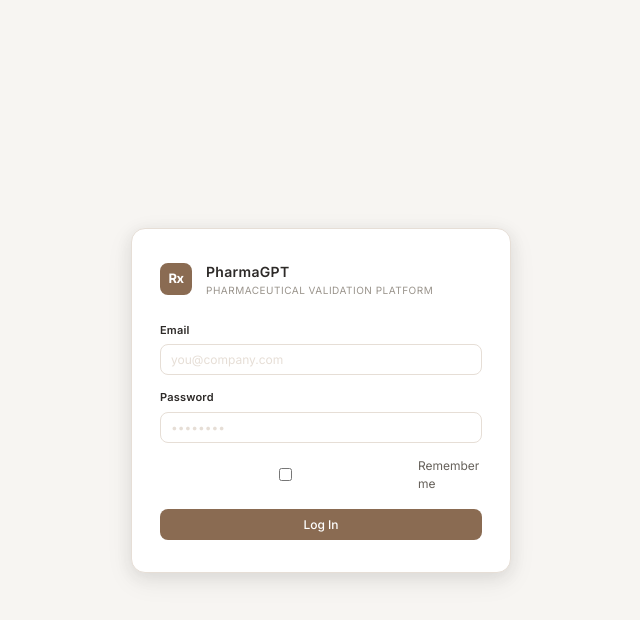
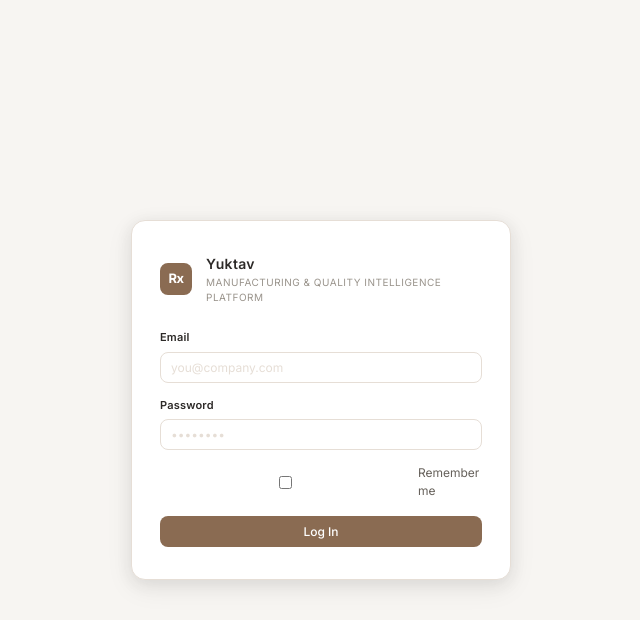
Before and after one commit to 90097aryan-ui/PharmaGPT, a Flask app: page / in a window 1280 px wide. Shown: the top 620 px of the page, without its empty margins (319-959 px from the left). Run offline with Flask 3, Linux system fonts and the light colour scheme; some libraries are stand-ins or nearby versions.

Commit message:
Rebrand PharmaGPT UI to Yuktav

```diff
--- a/pharmagpt/static/js/chat.js
+++ b/pharmagpt/static/js/chat.js
@@ -15,6 +15,18 @@ function getTime() {
 
 function scrollToBottom() {
   messagesEl.scrollTop = messagesEl.scrollHeight;
+}
+
+/**
+ * Wave 1 (AI-02, PharmaGPT Production Readiness Audit): render Markdown
+ * AI output through DOMPurify before it's ever assigned to innerHTML.
+ * AI responses can echo retrieved document/RAG content verbatim, so
+ * marked.parse() output must never be trusted as safe HTML on its own —
+ * unlike the user's own message text, which already renders via
+ * .textContent elsewhere in this file and needs no sanitizing.
+ */
+function renderMarkdown(text) {
+  return DOMPurify.sanitize(marked.parse(text));
 }
 
 /**
@@ -44,7 +56,7 @@ function appendMessage(role, text, isError = false) {
   bubble.className = "bubble";
 
   if (role === "ai") {
-    bubble.innerHTML = marked.parse(text);
+    bubble.innerHTML = renderMarkdown(text);
   } else {
     bubble.textContent = text;
   }
@@ -72,7 +84,7 @@ function appendMessage(role, text, isError = false) {
 }
 
 /**
- * Create an AI message row that starts with "PharmaGPT is thinking…"
+ * Create an AI message row that starts with "Yuktav is thinking…"
  * Returns references to the bubble and inner elements so the stream loop
  * can update them as tokens arrive.
  */
@@ -92,7 +104,7 @@ function createStreamingBubble() {
   thinkingEl.className = "thinking-label";
   thinkingEl.id = "thinking-label";
   thinkingEl.innerHTML =
-    '<span class="thinking-dots"><span></span><span></span><span></span></span> PharmaGPT is thinking…';
+    '<span class="thinking-dots"><span></span><span></span><span></span></span> Yuktav is thinking…';
 
   const contentEl = document.createElement("div");
   contentEl.id = "stream-content";
@@ -218,7 +230,7 @@ async function sendMessage() {
             firstChunkReceived = true;
           }
           accumulatedText += event.chunk;
-          contentEl.innerHTML = marked.parse(accumulatedText);
+          contentEl.innerHTML = renderMarkdown(accumulatedText);
           scrollToBottom();
         }
 
--- a/pharmagpt/static/js/projects.js
+++ b/pharmagpt/static/js/projects.js
@@ -157,7 +157,7 @@ async function selectProject(project) {
   // Enable the send button now that a project is selected
   document.getElementById("send-btn").disabled = false;
   document.getElementById("user-input").placeholder =
-    `Ask PharmaGPT about "${project.name}"…`;
+    `Ask Yuktav about "${project.name}"…`;
 
   // Show the "Use Project Documents" toggle and update its hint count
   _updateUseDocsRow(project.id);
--- a/pharmagpt/static/js/qms_documents.js
+++ b/pharmagpt/static/js/qms_documents.js
@@ -306,7 +306,7 @@ function qmsDocRenderTab(doc) {
       <div class="qms-section-card">
         <h3>AI Draft Generation</h3>
         <p style="font-size:12.5px;color:var(--text-muted);margin-bottom:12px">
-          Generates complete ${doc.doc_type} content (Purpose, Scope, Responsibilities, Procedure, Acceptance Criteria, References) using the PharmaGPT regulatory persona.
+          Generates complete ${doc.doc_type} content (Purpose, Scope, Responsibilities, Procedure, Acceptance Criteria, References) using the Yuktav regulatory intelligence engine.
         </p>
         <div class="qms-form-actions" style="justify-content:flex-start;margin-top:0;margin-bottom:14px">
           <button class="btn-primary" id="qms-doc-generate-btn" onclick="qmsDocGenerateDraft(${id})"><span class=\'icon\' data-lucide=\'sparkles\'></span> Generate Draft with AI</button>
--- a/pharmagpt/static/js/qms_feature_requests.js
+++ b/pharmagpt/static/js/qms_feature_requests.js
@@ -18,7 +18,7 @@ async function frShowList(filters = {}) {
     <div class="qms-page-header">
       <div>
         <h2>Feature Requests</h2>
-        <p>Track and triage feature ideas across PharmaGPT modules</p>
+        <p>Track and triage feature ideas across Yuktav modules</p>
       </div>
       <div class="qms-header-actions">
         <button class="btn-primary" onclick="frOpenNew()">+ New Feature Request</button>
--- a/pharmagpt/templates/backup_dashboard.html
+++ b/pharmagpt/templates/backup_dashboard.html
@@ -2,7 +2,7 @@
 <html lang="en">
 <head>
 <meta charset="UTF-8">
-<title>Backup &amp; Recovery — PharmaGPT</title>
+<title>Backup &amp; Recovery — Yuktav</title>
 <link rel="stylesheet" href="{{ url_for('static', filename='css/style.css') }}">
 <style>
   body { padding: 32px; max-width: 1100px; margin: 0 auto; background: var(--bg); color: var(--navy); font-family: 'Inter', sans-serif; }
--- a/pharmagpt/templates/index.html
+++ b/pharmagpt/templates/index.html
@@ -3,7 +3,7 @@
 <head>
   <meta charset="UTF-8" />
   <meta name="viewport" content="width=device-width, initial-scale=1.0" />
-  <title>PharmaGPT — Pharmaceutical Validation Platform</title>
+  <title>Yuktav — Manufacturing & Quality Intelligence Platform</title>
   <link rel="preconnect" href="https://fonts.googleapis.com">
   <link rel="preconnect" href="https://fonts.gstatic.com" crossorigin>
   <link href="https://fonts.googleapis.com/css2?family=Inter:wght@400;500;600;700&display=swap" rel="stylesheet">
@@ -22,6 +22,13 @@
   <link rel="stylesheet" href="{{ url_for('static', filename='css/error_pages.css') }}" />
   <link rel="stylesheet" href="{{ url_for('static', filename='css/mobile_nav.css') }}" />
   <script src="https://cdn.jsdelivr.net/npm/marked/marked.min.js"></script>
+  <!-- Wave 1 (AI-02, PharmaGPT Production Readiness Audit): sanitizes
+       marked.parse() output before it's ever assigned to innerHTML
+       (static/js/chat.js) — AI responses previously rendered as raw,
+       unsanitized HTML. Same CDN family already used for marked/lucide
+       above; the standard, industry-recommended pairing for
+       markdown-to-HTML rendering. -->
+  <script src="https://cdn.jsdelivr.net/npm/dompurify@3/dist/purify.min.js"></script>
   <script src="https://unpkg.com/lucide@latest/dist/umd/lucide.js"></script>
 </head>
 <body>
@@ -34,8 +41,8 @@
       <div class="login-brand">
         <div class="logo-icon">Rx</div>
         <div class="header-titles">
-          <h1>PharmaGPT</h1>
-          <p>Pharmaceutical Validation Platform</p>
+          <h1>Yuktav</h1>
+          <p>Manufacturing & Quality Intelligence Platform</p>
         </div>
       </div>
 
@@ -79,8 +86,8 @@
       </button>
       <div class="logo-icon">Rx</div>
       <div class="header-titles">
-        <h1>PharmaGPT</h1>
-        <p>Pharmaceutical Validation Platform</p>
+        <h1>Yuktav</h1>
+        <p>Manufacturing & Quality Intelligence Platform</p>
       </div>
       <div class="header-divider"></div>
       <span class="header-context" id="header-breadcrumb">Overview</span>
@@ -293,21 +300,6 @@
           </div>
           <div class="sidebar-item qms-sub-item" id="nav-qm-documents" data-view="view-qms-documents">
             <span class='icon' data-lucide='file-text'></span> Document Control
-          </div>
-          <div class="sidebar-item" style="opacity:0.45;cursor:default">
-            <span class='icon' data-lucide='graduation-cap'></span> Training <span style="font-size:11px;margin-left:6px">(Coming Soon)</span>
-          </div>
-          <div class="sidebar-item" style="opacity:0.45;cursor:default">
-            <span class='icon' data-lucide='message-square-warning'></span> Complaints <span style="font-size:11px;margin-left:6px">(Coming Soon)</span>
-          </div>
-          <div class="sidebar-item" style="opacity:0.45;cursor:default">
-            <span class='icon' data-lucide='clipboard-check'></span> Audit Management <span style="font-size:11px;margin-left:6px">(Coming Soon)</span>
-          </div>
-          <div class="sidebar-item" style="opacity:0.45;cursor:default">
-            <span class='icon' data-lucide='truck'></span> Supplier Quality <span style="font-size:11px;margin-left:6px">(Coming Soon)</span>
-          </div>
-          <div class="sidebar-item" style="opacity:0.45;cursor:default">
-            <span class='icon' data-lucide='users-round'></span> Management Review <span style="font-size:11px;margin-left:6px">(Coming Soon)</span>
           </div>
         </div>
       </div>
@@ -757,7 +749,7 @@
       <div class="error-page-card">
         <div class="error-page-icon error-page-icon-warning"><span class="icon" data-lucide="wifi-off"></span></div>
         <h2 class="error-page-title">Network Error</h2>
-        <p class="error-page-message" id="error-network-message">Can't reach PharmaGPT right now. Check your connection and try again.</p>
+        <p class="error-page-message" id="error-network-message">Can't reach Yuktav right now. Check your connection and try again.</p>
         <div class="error-page-actions">
           <button class="btn-primary" id="error-network-retry">Try Again</button>
         </div>
@@ -768,7 +760,7 @@
       <div class="error-page-card">
         <div class="error-page-icon error-page-icon-warning"><span class="icon" data-lucide="lock"></span></div>
         <h2 class="error-page-title">Permission Denied</h2>
-        <p class="error-page-message" id="error-permission-message">Your role doesn't have access to this area of PharmaGPT.</p>
+        <p class="error-page-message" id="error-permission-message">Your role doesn't have access to this area of Yuktav.</p>
         <div class="error-page-actions">
           <button class="btn-primary" onclick="window.showView && window.showView('view-dashboard')">Back to Dashboard</button>
         </div>
@@ -942,7 +934,7 @@
       <div class="welcome-banner">
         <span class='icon' data-lucide='flask-conical'></span>
         <p>
-          <strong>PharmaGPT</strong> is your AI-powered pharmaceutical consultant with 30+ years of simulated
+          <strong>Yuktav</strong> is your AI-powered manufacturing and quality intelligence consultant with 30+ years of simulated
           expertise. Select or create a <strong>Project</strong> in the sidebar, then ask about GMP compliance,
           validation protocols, CAPA, regulatory submissions, or any pharmaceutical engineering topic.
         </p>
--- a/pharmagpt/templates/security_dashboard.html
+++ b/pharmagpt/templates/security_dashboard.html
@@ -2,7 +2,7 @@
 <html lang="en">
 <head>
 <meta charset="UTF-8">
-<title>Security Configuration Status — PharmaGPT</title>
+<title>Security Configuration Status — Yuktav</title>
 <link rel="stylesheet" href="{{ url_for('static', filename='css/style.css') }}">
 <style>
   body { padding: 32px; max-width: 1100px; margin: 0 auto; background: var(--bg); color: var(--navy); font-family: 'Inter', sans-serif; }
```
